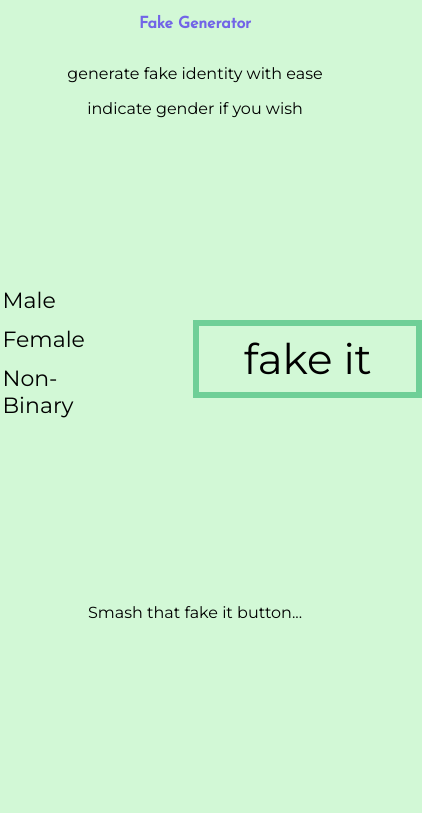
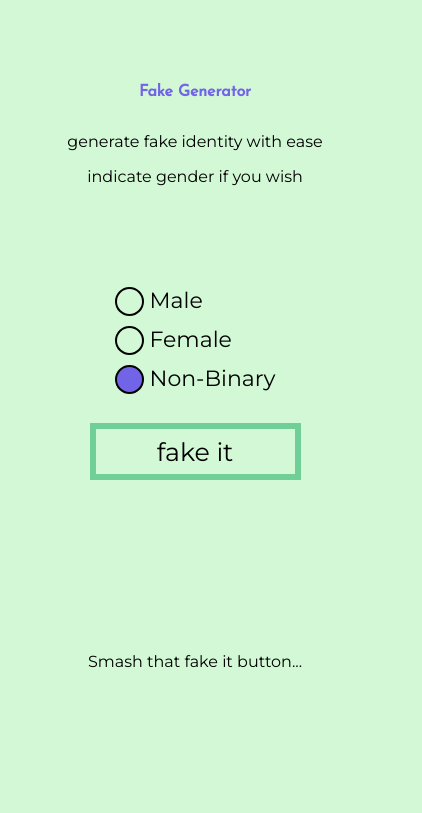
Before and after one commit to divineLush/fake-generator, a plain HTML site: page index.html in a window 390 px wide. Shown: the whole page, 422 px wide, since content can reach past the window. Drawn offline with Linux system fonts and the light colour scheme.

Commit message:
implemented mobile version

```diff
--- a/index.html
+++ b/index.html
@@ -3,13 +3,13 @@
 <head>
     <meta charset="UTF-8">
     <meta name="viewport" content="width=device-width, initial-scale=1.0">
-    <title>Document</title>
+    <title>Fake Identity Generator</title>
     <link rel="stylesheet" href="https://fonts.googleapis.com/css?family=Montserrat">
     <link rel="stylesheet" href="https://fonts.googleapis.com/css?family=Josefin Sans">
     <link rel="stylesheet" href="main.css">
 </head>
 <body>
-    <header class="header centered-content">
+    <header style="justify-content: center;" class="header centered-content">
         <p class="header__title">Fake Generator</p>
         <p class="header__text">generate fake identity with ease</p>
         <p class="header__text">indicate gender if you wish</p>
--- a/main.css
+++ b/main.css
@@ -38,9 +38,22 @@ body {
     cursor: pointer;
     padding: 7px 25px;
     width: 30vh;
-    margin-left: 10vh;
+    margin-left: 5vw;
     font-size: 5vh;
     font-family: 'Montserrat', monospace;
+}
+
+@media (max-width: 430px) {
+    .content__control-panel__btn {
+        margin-left: 0;
+        margin-top: 5vw;
+        font-size: 3vh;
+        width: 25vh;
+    }
+
+    .content__control-panel {
+        flex-direction: column;
+    }
 }
 
 .content__control-panel__btn:hover {
```
